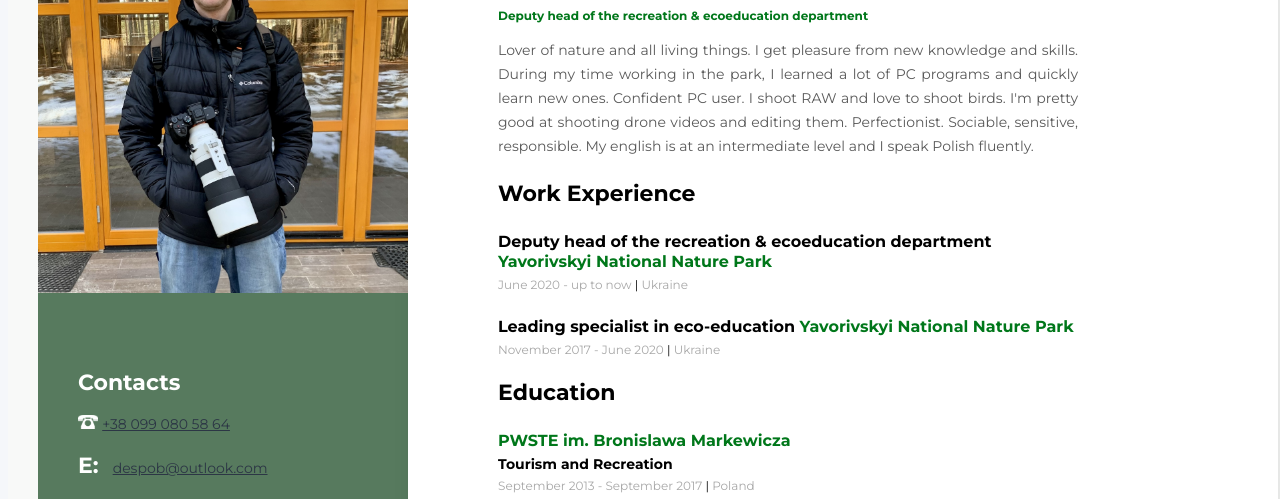
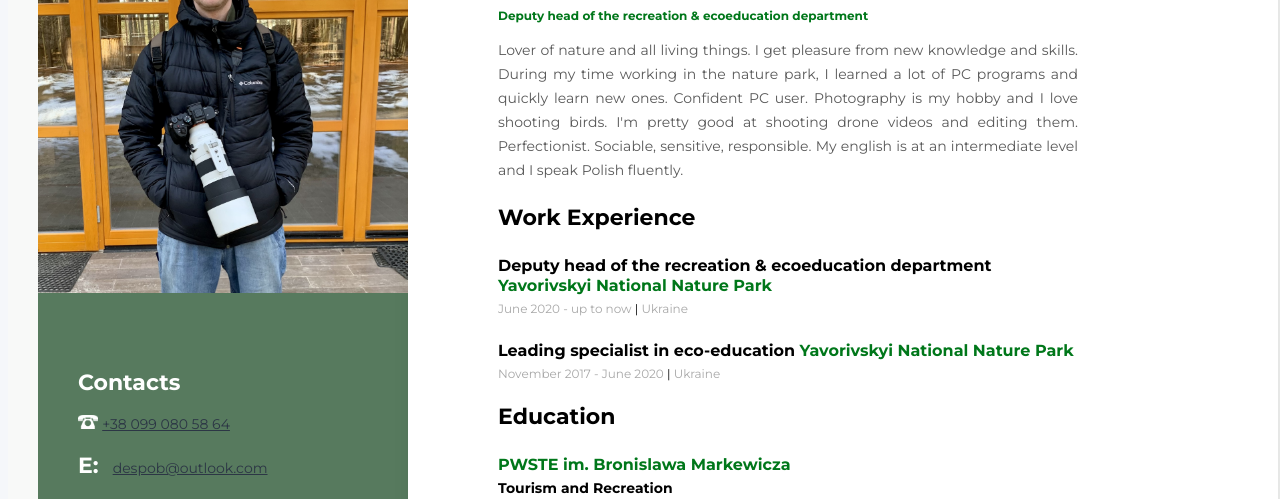
Before and after one commit to despob/BohdanD, a plain HTML site: page index.html in a window 1280 px wide. Shown: the part 208-707 px from the top of the page. Drawn offline with Linux system fonts and the light colour scheme.

Commit message:
Update index.html

```diff
--- a/index.html
+++ b/index.html
@@ -22,7 +22,7 @@
             <div class="about">
                 <h1 class="about-name">Bohdan Datsko</h1>
                 <h2 class="about-position">Deputy head of the recreation & ecoeducation department</h2>
-                <p class="about-discription"> Lover of nature and all living things. I get pleasure from new knowledge and skills. During my time working in the park, I learned a lot of PC programs and quickly learn new ones. Confident PC user. I shoot RAW and love to shoot birds. I'm pretty good at shooting drone videos and editing them. Perfectionist. Sociable, sensitive, responsible. My english is at an intermediate level and I speak Polish fluently. </p>
+                <p class="about-discription"> Lover of nature and all living things. I get pleasure from new knowledge and skills. During my time working in the nature park, I learned a lot of PC programs and quickly learn new ones. Confident PC user. Photography is my hobby and I love shooting birds. I'm pretty good at shooting drone videos and editing them. Perfectionist. Sociable, sensitive, responsible. My english is at an intermediate level and I speak Polish fluently. </p>
             </div>
             <!--Work-->
             <div class="work">
```
